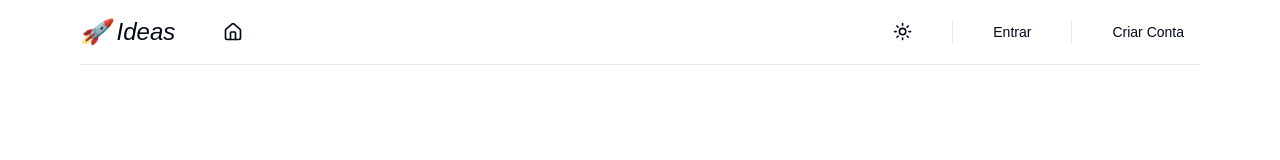
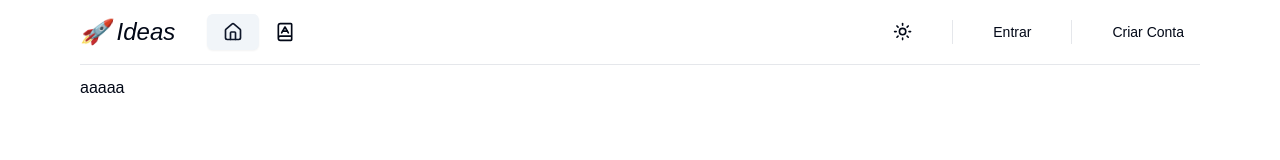
Before and after one commit to Emauri-Neto/ideas, a Next.js app in the folder client/: page / in a window 1280 px wide. Shown: the top 160 px of the page. Built offline with nearby package versions, Linux system fonts and the light colour scheme.

Commit message:
[feat] adiciona navbar

```diff
--- a/client/app/page.tsx
+++ b/client/app/page.tsx
@@ -6,6 +6,9 @@ export default function Home() {
     return (
         <MaxWidthWrapper>
             <Navbar />
+            <div className='mt-5 relative mx-auto'>
+                <p>aaaaa</p>
+            </div>
             <Footer />
         </MaxWidthWrapper>
     );
--- a/client/components/nav/navItems.tsx
+++ b/client/components/nav/navItems.tsx
@@ -1,25 +1,34 @@
+'use client';
+
 import React from 'react';
 import { buttonVariants } from '@/components/ui/button';
-import { HomeIcon } from 'lucide-react';
+import { BookAIcon, HomeIcon } from 'lucide-react';
 import { Tooltip, TooltipContent, TooltipProvider, TooltipTrigger } from '@/components/ui/tooltip';
 import Link from 'next/link';
+import { usePathname } from 'next/navigation';
 
 export const NAV = [
     {
         description: 'Inicio',
         href: '/',
         icon: HomeIcon
+    },
+    {
+        description: 'Estudos',
+        href: '/r/study',
+        icon: BookAIcon
     }
 ];
 
 const NavItems = () => {
+    const path = usePathname();
     return (
         <div className='w-full'>
             <TooltipProvider>
                 {NAV.map(item => (
                     <Tooltip key={item.href}>
                         <TooltipTrigger asChild>
-                            <Link href={item.href} className={buttonVariants({ variant: 'ghost' })}>
+                            <Link href={item.href} className={buttonVariants({ variant: path === item.href ? 'secondary' : 'ghost' })}>
                                 <item.icon className='w-5 h-5' />
                             </Link>
                         </TooltipTrigger>
--- a/client/components/nav/navbar.tsx
+++ b/client/components/nav/navbar.tsx
@@ -3,6 +3,7 @@ import { Button, buttonVariants } from '@/components/ui/button';
 import ThemeToggler from '@/components/theme-toggler';
 import NavItems from '@/components/nav/navItems';
 import { LoginButton } from '@/components/auth/auth-button';
+import SearchBar from './searchbar';
 
 const Navbar = () => {
     return (
@@ -15,10 +16,13 @@ const Navbar = () => {
                                 🚀 Ideas
                             </Link>
                         </div>
-
                         <div className='hidden z-50 lg:ml-8 lg:block lg:self-center bg-background'>
                             <NavItems />
                         </div>
+
+                        {/* <div className='mx-2'>
+                            <SearchBar />
+                        </div> */}
 
                         <div className='ml-auto flex items-center'>
                             <div className='hidden lg:flex lg:flex-1 lg:items-center lg:justify-end lg:space-x-6'>
--- /dev/null
+++ b/client/components/nav/searchbar.tsx
@@ -0,0 +1,5 @@
+const SearchBar = () => {
+    return <div>SearchBar</div>;
+};
+
+export default SearchBar;
```
